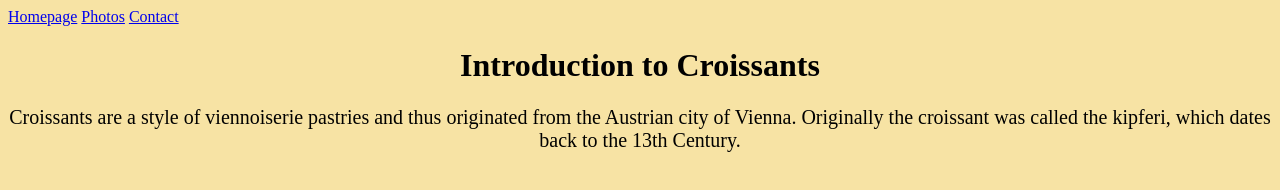
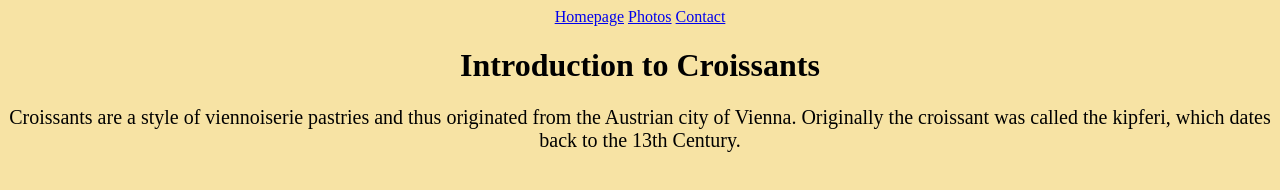
Before and after one commit to aelvanna/Croissant, a plain HTML site: page index.html in a window 1280 px wide. Drawn offline with Linux system fonts and the light colour scheme.

Commit message:
centred page links

```diff
--- a/index.html
+++ b/index.html
@@ -8,11 +8,13 @@
     <title>Croissant</title>
   </head>
   <body>
-    <span class="navigation-links">
-      <a href="#">Homepage</a>
-      <a href="/photo.html">Photos</a>
-      <a href="/contact.html">Contact</a>
-    </span>
+    <div class="navigation-links">
+      <span>
+        <a href="#">Homepage</a>
+        <a href="/photo.html">Photos</a>
+        <a href="/contact.html">Contact</a>
+      </span>
+    </div>
     <div class="introduction">
       <h1>Introduction to Croissants</h1>
       <p>
--- a/src/style.css
+++ b/src/style.css
@@ -4,6 +4,10 @@ body {
 
 p {
   font-size: 20px;
+}
+
+.navigation-links {
+  text-align: center;
 }
 
 .introduction {
```
Also changed, not shown: contact.html (+7 -5 lines), photo.html (+7 -5 lines).
